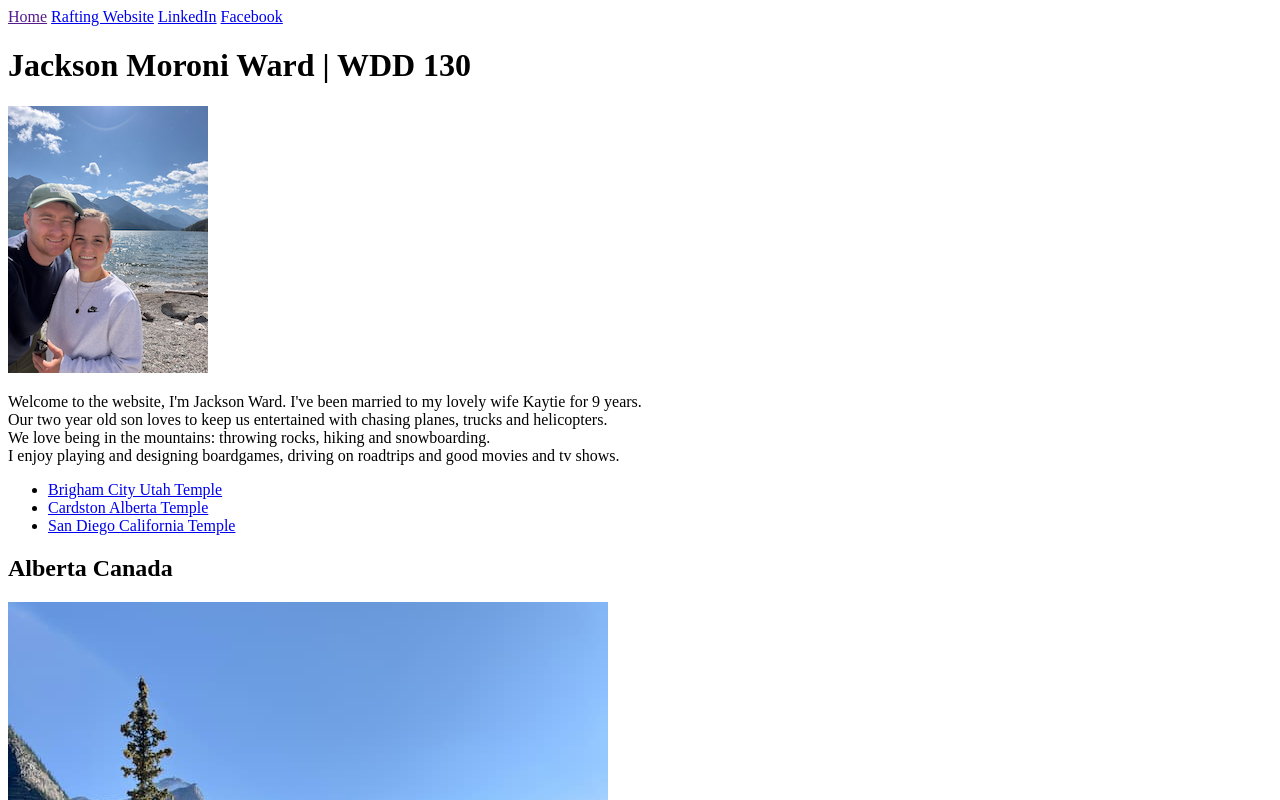
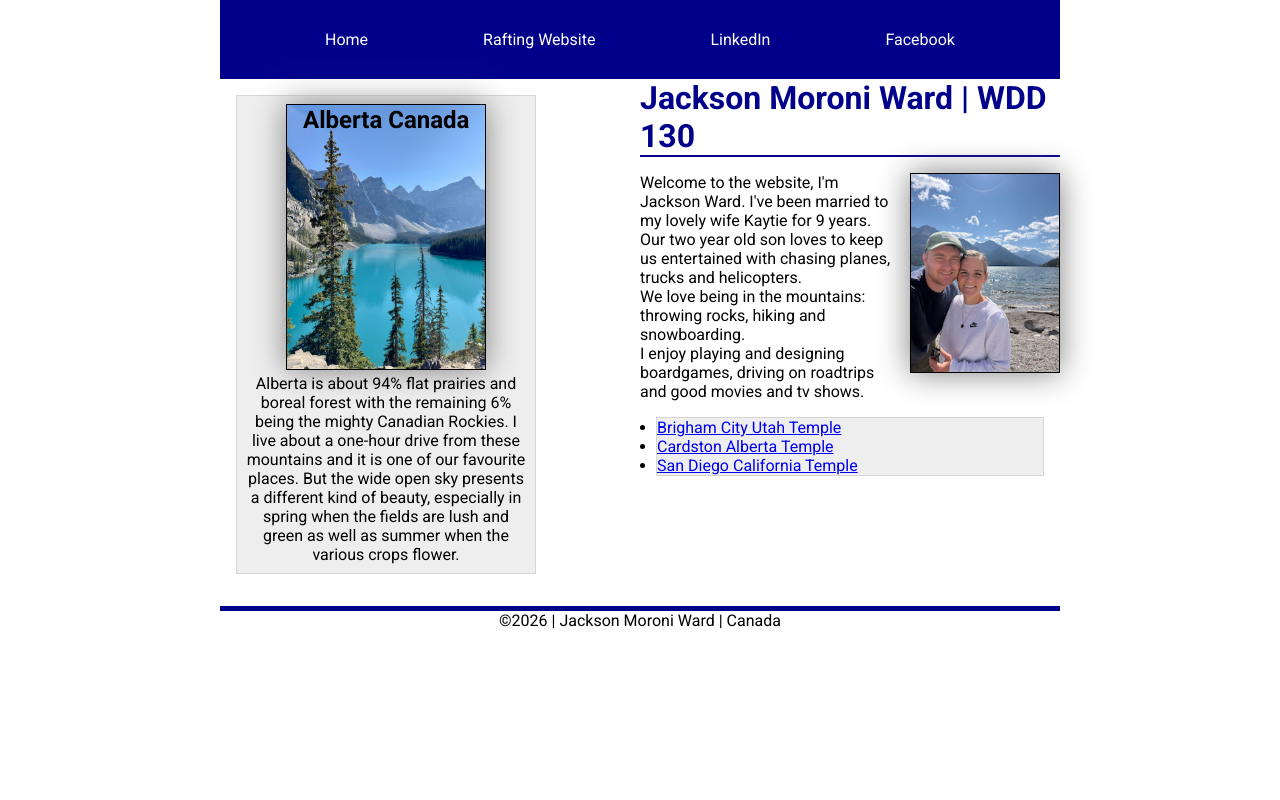
Before and after one commit to Jackson-Ward-Dev/wdd130, a plain HTML site: page index.html in a window 1280 px wide. Shown: the top 800 px of the page. Drawn offline with Linux system fonts and the light colour scheme.

Commit message:
updates to div, grid created. Update title and images in about.html

```diff
--- a/index.html
+++ b/index.html
@@ -1,4 +1,4 @@
-<!-- 11 Nov 2026-->
+<!-- 21 Nov 2026-->
 <!DOCTYPE html>
 <html lang="en">
 
@@ -12,6 +12,7 @@
     <link rel="preconnect" href="https://fonts.googleapis.com">
     <link rel="preconnect" href="https://fonts.gstatic.com" crossorigin>
     <link href="https://fonts.googleapis.com/css2?family=Roboto:ital,wght@0,100..900;1,100..900&display=swap" rel="stylesheet">
+    <link rel="stylesheet" href="styles/styles.css">
 
 </head>
 <body>
@@ -24,7 +25,7 @@
         </nav>
     </header>
 
-
+    <div class="grid">
 
 
     <main>
@@ -46,6 +47,7 @@
             <img src="images/lake-louise.jpg" alt="Alberta Canada's famous glacier blue lake louise and surrounding mountains">
             <p>Alberta is about 94% flat prairies and boreal forest with the remaining 6% being the mighty Canadian Rockies. I live about a one-hour drive from these mountains and it is one of our favourite places. But the wide open sky presents a different kind of beauty, especially in spring when the fields are lush and green as well as summer when the various crops flower. </p>
         </aside>
+        </div>
      <footer>
         <p>©2026 | Jackson Moroni Ward | Canada</p>
     </footer>
--- a/styles/styles.css
+++ b/styles/styles.css
@@ -6,35 +6,76 @@ box-sizing: border-box;
 
 :root {
     --background-blue-color: darkblue;
-    --basic-border: 1px solid black;
+    --heading-text-color: #fff;
+    --heading-font: Lato, arial, sans-serif;
+    --padding: 1rem;
+    --border: 1px solid rgb(0 0 0 );
 }
 
-body{
-    font-size: 16px;
-    font-family: Roboto, Arial, sans-serif;
+header,footer, .grid {
+    max-width: 840px;
+    margin: 0 auto;
 }
+
+
 
 nav {
     background-color: var(--background-blue-color);
     padding: 10px;
+    display: flex;
+    justify-content: space-evenly;
+    align-items: center;
+
 }
 
 nav a {
     color: white;
     display: block;
     padding: 20px;
+    text-decoration: none;
+
 }
 
 h1 {
     color: var(--background-blue-color);
+    border-bottom:2px solid var(--background-blue-color) ;
+    margin-bottom: 1rem;
 }
 main {
-    font-size: 20px;
+max-width: 840px  ;
+grid-column: 2/3;
+
 }
+
+aside {
+    width: 300px;
+    height: auto;
+    text-align: center;
+    margin: 30px;
+    border: var(--border);
+    padding: 2%;
+    background-color: #aaa9ac;
+    color: black;
+    position: relative;
+    grid-column: 1/2;
+    grid-row: 1/2;
+}
+aside img{
+    width: 200px;
+    border: var(--border);
+    padding: 0px;
+    box-shadow: 0 0 30px gray;
+}
+aside h2{
+    position:absolute;
+    top: 10px;
+    left: 66px;
+}
+
 main img {
 width: 150px;
 height: auto;
-border: var(--basic-border);
+border: var(--border);
 padding: 0px;
 box-shadow: 0 0 30px gray;
 float: right;
@@ -45,36 +86,14 @@ p {
     padding: 0px;
 }
 
-main {
-max-width: 800px  ;
 
+body{
+    font-size: 16px;
+    font-family: Roboto, Arial, sans-serif;
 }
 
 
-aside {
-    width: 300px;
-    height: auto;
-    text-align: center;
-    margin: 30px;
-    border: var(--basic-border);
-    padding: 2%;
-    background-color: #aaa9ac;
-    color: black;
-    position: relative;
-}
-aside img{
-    width: 200px;
-    border: var(--basic-border);
-    padding: 2px;
-    box-shadow: 0 0 30px gray;
-}
-aside h2{
-    position:absolute;
-    top: 32px;
-    left: 66px;
 
-
-}
 
 footer {
     margin-top: 1rem;
@@ -88,5 +107,9 @@ footer {
     border: 1px solid rgba(0,0,0,.1);
     background-color: #eee ;
     color: #000;
+}
+.grid{
+    display: grid;
+    grid-template-columns: 1fr 1fr;
 
 }
--- a/week04/styles/layout-exercises.css
+++ b/week04/styles/layout-exercises.css
@@ -14,6 +14,7 @@ div {
     margin: 1rem;
     border: 1px dashed;
     padding: 1rem;
+
 }
 
 .one {
@@ -23,18 +24,24 @@ div {
 
 .flex {
     background-color: #aba;
-    /* write declarations here */
+    display: flex;
+    justify-content: center;
+    align-items: center;
 
 }
 
 .grid {
     background-color: #abb;
-    /* write declarations here */
+    display: grid;
+    place-items: center;
+
 
 }
 
 .container2 {
-    /* write declarations here */
+    display: flex;
+    flex-direction: wrap;
+    justify-content: space-around;
 
 }
 
@@ -44,12 +51,13 @@ div {
 }
 
 .container3 {
-    /* write declarations here */
+    display: grid;
+    grid-template-columns: repeat(3,1fr);
 
 }
 
 .columns-3 {
-    /* write declaration here */
+    grid-column: span 3;
 
 }
 
```
Also changed, not shown: wwr/about.html (+3 -3 lines).
